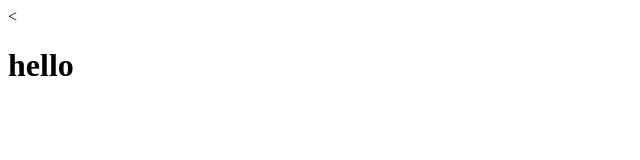
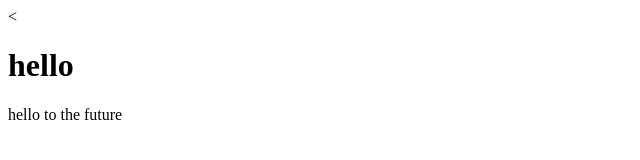
Before and after one commit to iqbalhussainkhan/learning-git, a plain HTML site: page index.html in a window 1280 px wide. Shown: the whole page, without its empty margins (0-640 px from the left). Drawn offline with Linux system fonts and the light colour scheme.

Commit message:
added by user

```diff
--- a/index.html
+++ b/index.html
@@ -7,6 +7,6 @@
   <body>
 
     <<h1>hello</h1>
-
+    <p>hello to the future</p>
   </body>
 </html>
```
